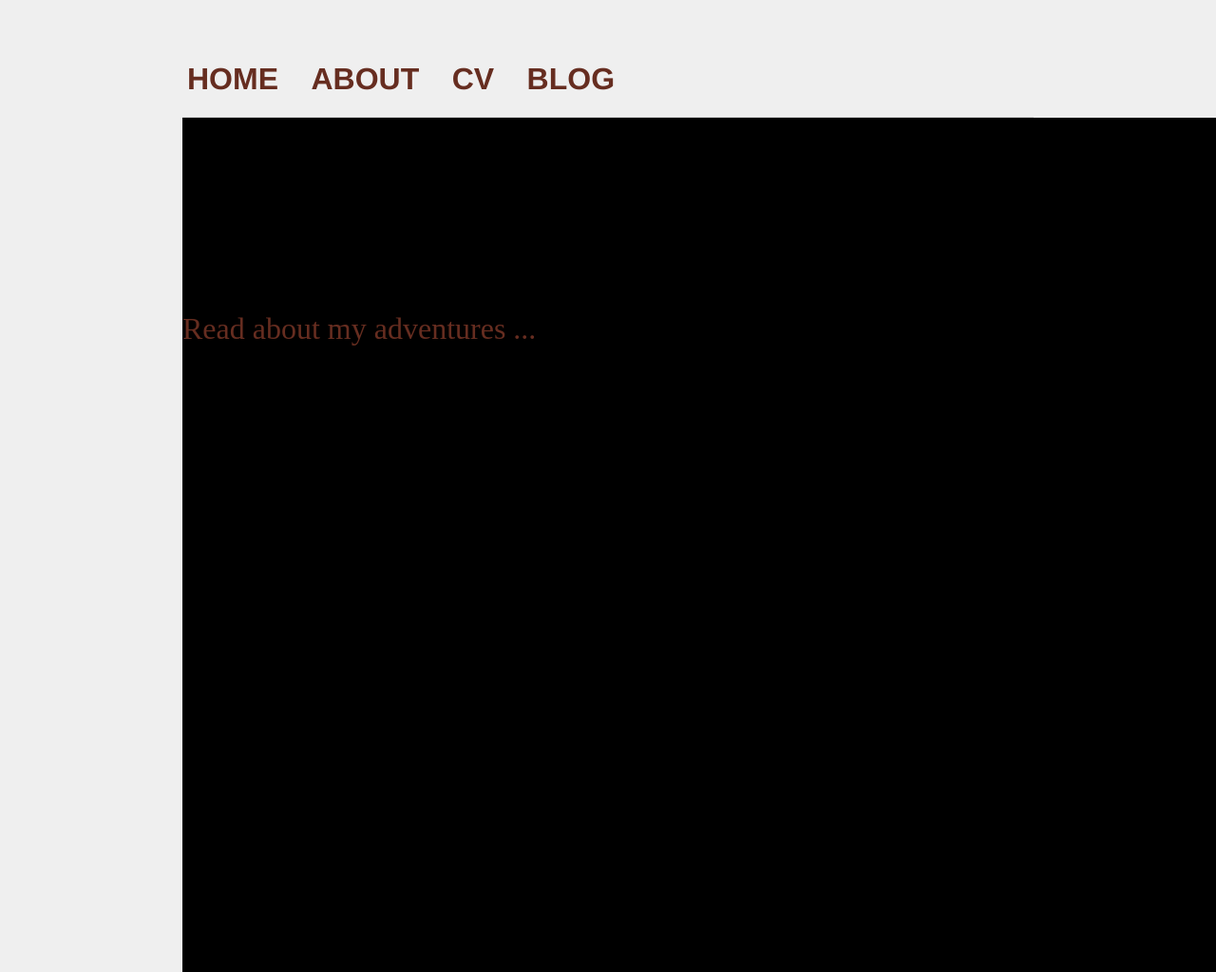
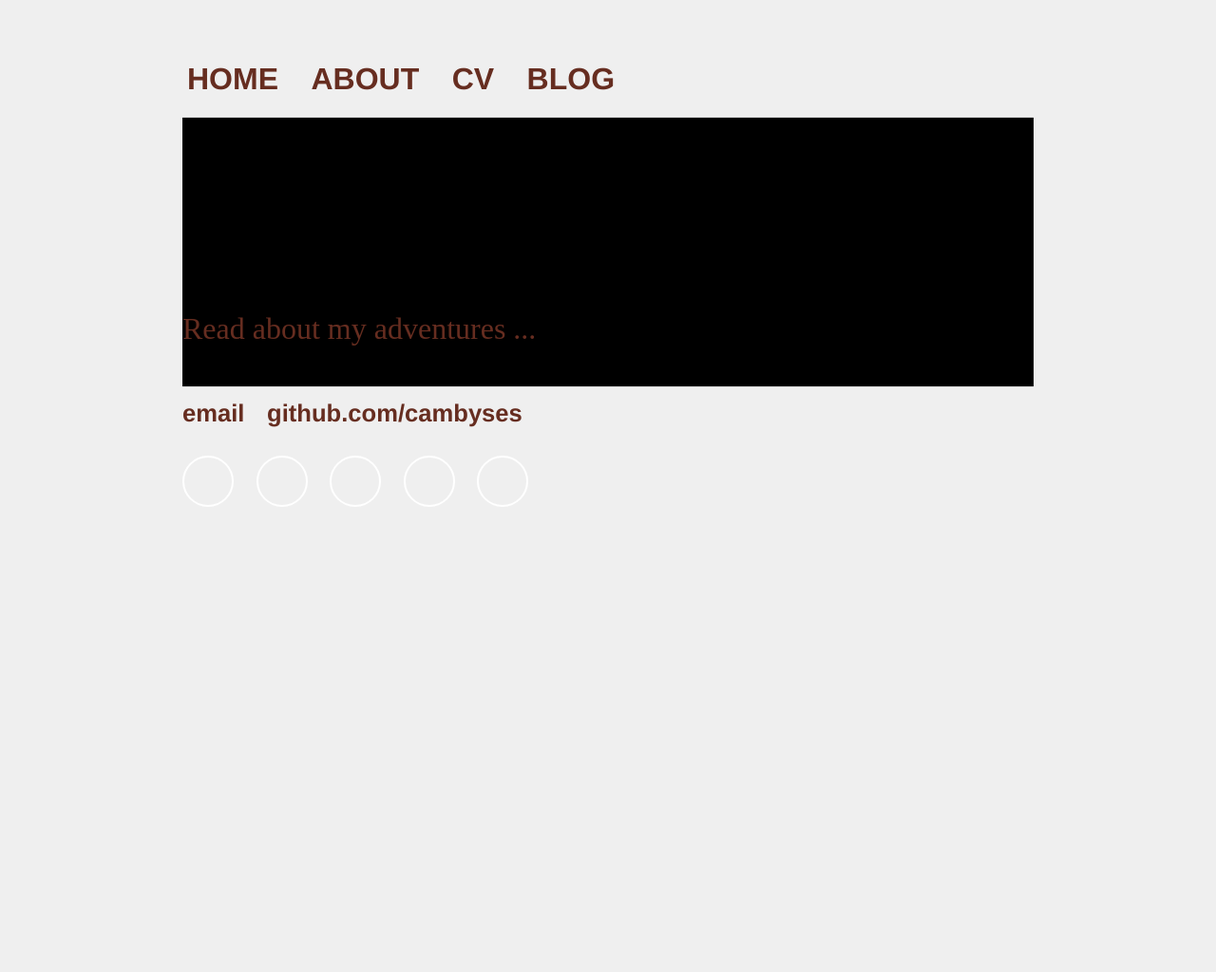
Before and after one commit to cambyses/cambyses.github.io, a Jekyll site: the page built from index.html, in a window 1280 px wide. Shown: the whole page at 95% size. Built offline with Jekyll 4.4.1, drawn with Linux system fonts in a browser that asks for light colours; after the commit the page ends 900 px from its top, so only the background shows below that.

Commit message:
Update main.css

```diff
--- a/css/main.css
+++ b/css/main.css
@@ -131,12 +131,6 @@ div .blurb {
     background-color: black;
 }
 
-div .blurb {
-    position:absolute;
-    width:100%;
-    height:100%
-}
-
 /* ------------------------------- Other ----------------------------*/
 
 /*
```
